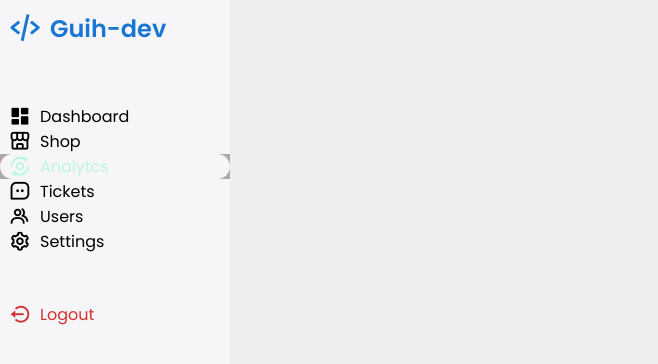
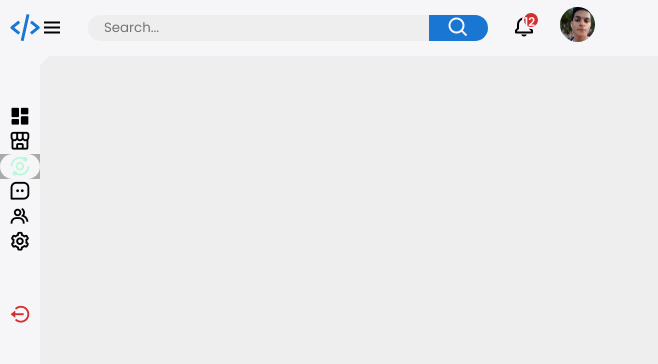
Before and after one commit to Guilhermefonseca2021/dashboard-responsive, a plain HTML site: page index.html in a window 1280 px wide. Shown: the whole page, without its empty margins (0-658 px from the left). Drawn offline with nearby package versions, Linux system fonts and the light colour scheme.

Commit message:
header bar

```diff
--- a/css/dashboard.css
+++ /dev/null
@@ -1,45 +0,0 @@
-/* o position do sidebar é fixed por isso uso relative e calc aqui */
-.content {
-    position: relative;
-    width: calc(100% - 230px);
-    left: 230px;
-    transition: all .3s ease;
-}
-
-.sidebar.close .content {
-    width: calc(100% - 50px);
-    left: 50px;
-}
-
-.content nav {
-    height: 56px;
-    background: var(--light);
-    padding: 0 24px 0 0;
-    display: flex;
-    align-items: center;
-    grid-gap: 24px;
-    position: sticky;
-    top: 0;
-    left: 0;
-    z-index: 1000;
-}
-
-.content nav::before {
-    content: '';
-    position: absolute;
-    width: 30px;
-    height: 30px;
-    bottom: -30px;
-    left: 0;
-    border-radius: 50%;
-    box-shadow: -10px -10px 0 var(--light);
-}
-
-.content nav a {
-
-}
-
-.profile {
-    width: 30px;
-    height: 30px;
-}
--- /dev/null
+++ b/css/header.css
@@ -0,0 +1,125 @@
+/* o position do sidebar é fixed por isso uso relative e calc aqui */
+.content {
+    position: relative;
+    width: calc(100% - 230px);
+    left: 230px;
+    transition: all .4s ease;
+}
+
+/* very important put '~' to the content width be relative the
+state of the sidebar have a close class or not*/
+.sidebar.close~.content {
+    width: calc(100% - 40px);
+    left: 40px;
+}
+
+.content nav {
+    height: 56px;
+    background: var(--light);
+    padding: 0 24px 0 0;
+    display: flex;
+    align-items: center;
+    grid-gap: 24px;
+    position: sticky;
+    top: 0;
+    left: 0;
+    z-index: 1000;
+}
+
+.content nav::before {
+    content: '';
+    position: absolute;
+    width: 30px;
+    height: 30px;
+    bottom: -30px;
+    left: 0;
+    border-radius: 50%;
+    box-shadow: -20px -20px 0 var(--light);
+}
+
+.content nav a {
+    color: var(--dark);
+}
+
+.content nav .bx.bx-menu {
+    cursor: pointer;
+}
+
+.content nav form {
+    max-width: 400px;
+    width: 100%;
+}
+
+.content .profile img {
+    width: 35px;
+    height: 35px;
+    border-radius: 50%;
+    margin-right: auto;
+}
+
+.content nav form .form-input {
+    display: flex;
+    align-items: center;
+    height: 26px;
+}
+
+.content nav form .form-input input {
+    flex-grow: 1;
+    padding: 0 16px;
+    height: 100%;
+    border: none;
+    background-color: var(--grey);
+    border-radius: 36px 0 0 36px;
+    outline: none;
+    width: 100%;
+    color: var(--dark);
+}
+
+.content nav form .form-input button {
+    width: 70px;
+    height: 100%;
+    display: flex;
+    justify-content: center;
+    align-items: center;
+    background: var(--primary);
+    color: var(--light);
+    border: none;
+    outline: none;
+    border-radius: 0 36px 36px 0;
+    cursor: pointer;
+}
+
+.content nav .notif {
+    font-size: 12px;
+    position: relative;
+}
+
+.content nav .notif .count {
+    position: absolute;
+    top: -4px;
+    right: -4px;
+    width: 18px;
+    height: 18px;
+    background: var(--danger);
+    border-radius: 50%;
+    color: var(--light);
+    border: 2px solid var(--light);
+    font-weight: 600;
+}
+
+/* switch theme */
+.content nav .theme-toggle::before {
+    content: '';
+    position: absolute;
+    top: 2px;
+    left: 2px;
+    bottom: 2px;
+    width: calc(25px - 4px);
+    background: var(--primary);
+    border-radius: all .3s ease;
+}
+
+.content nav #theme-toggle:checked+,
+theme-toggle::before {
+    left: calc(100% - (25px - 4px) - 2px );
+}
--- a/index.html
+++ b/index.html
@@ -9,13 +9,13 @@
     <title>Dashboard</title>
     <link href='https://unpkg.com/boxicons@2.1.4/css/boxicons.min.css' rel='stylesheet'>
     <link rel="stylesheet" href="./css/sidebar.css">
-    <link rel="stylesheet" href="./css/dashboard.css">
+    <link rel="stylesheet" href="./css/header.css">
 
     <link href="https://fonts.googleapis.com/css2?family=Poppins:wght@400;500;600;700&family=Roboto:wght@400;700&family=Ubuntu:wght@300&display=swap" rel="stylesheet">
 </head>
 <body>
 
-    <div class="sidebar">
+    <div class="sidebar  close">
         <a href="#" class="logo">
             <i class="bx bx-code-alt"></i>
             <div class="logo"><span>Guih</span>-dev</div>
@@ -40,9 +40,10 @@
     </div>
 
 
-    <!-- <div class="content">
+    <div class="content">
         <nav>
-            <i class="bx-menu">
+            <i class="bx bx-menu"></i>
+
                 <form action="#">
                     <div class="form-input">
                         <input type="search"
@@ -52,19 +53,21 @@
                         </button>
                     </div>
                 </form>
-                <input type="checkbox" id="theme-toggle" hidden>
+
+                <!-- <input type="checkbox" id="theme-toggle" hidden>
                 <label for="theme-toggle"
-                class="theme-toggle"></label>
-                <a href="#">
+                class="theme-toggle"></label> -->
+
+                <a href="#" class="notif">
                     <i class="bx bx-bell"></i>
                     <span class="count">12</span>
                 </a>
+
                 <a href="#" class="profile">
                     <img src="./images/profile.png" alt="" srcset="">
                 </a>
-            </i>
         </nav>
-    </div> -->
+    </div>
 
     <script src="./js/script.js"></script>
 </body>
```
